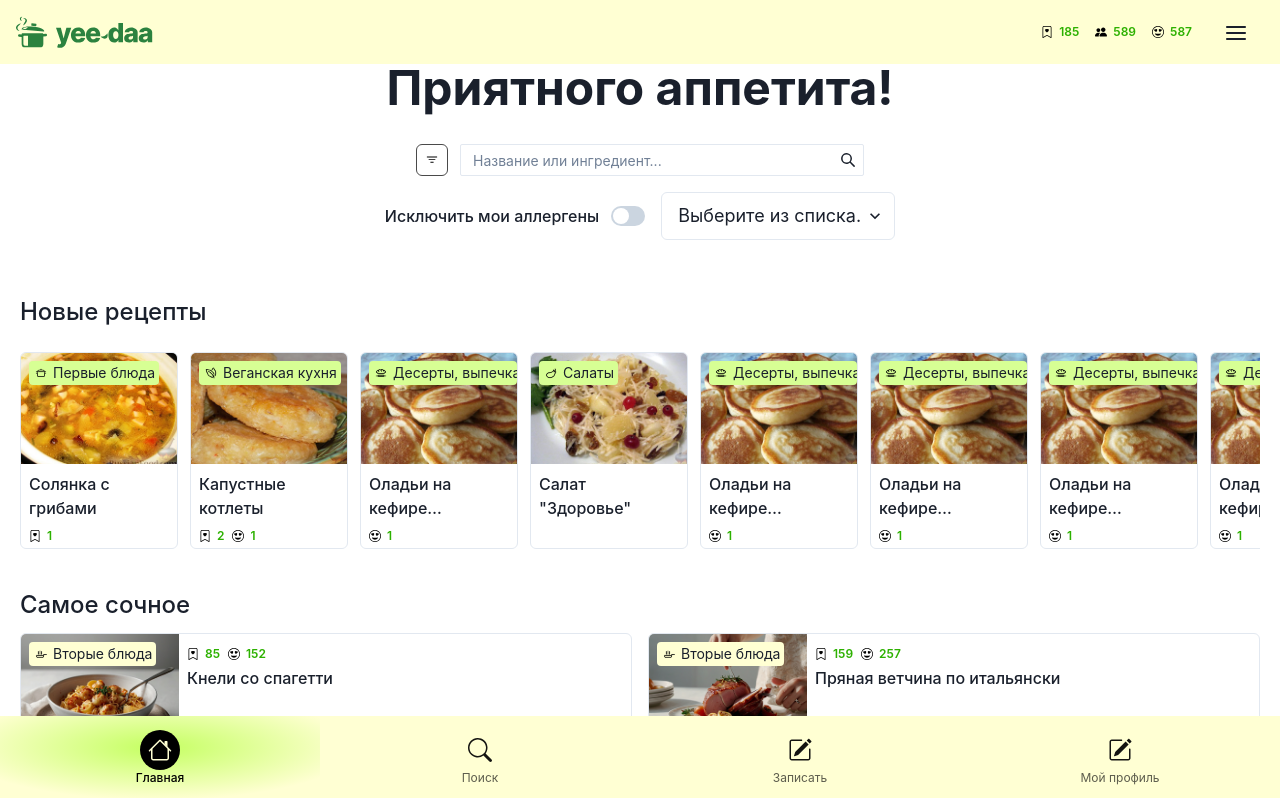
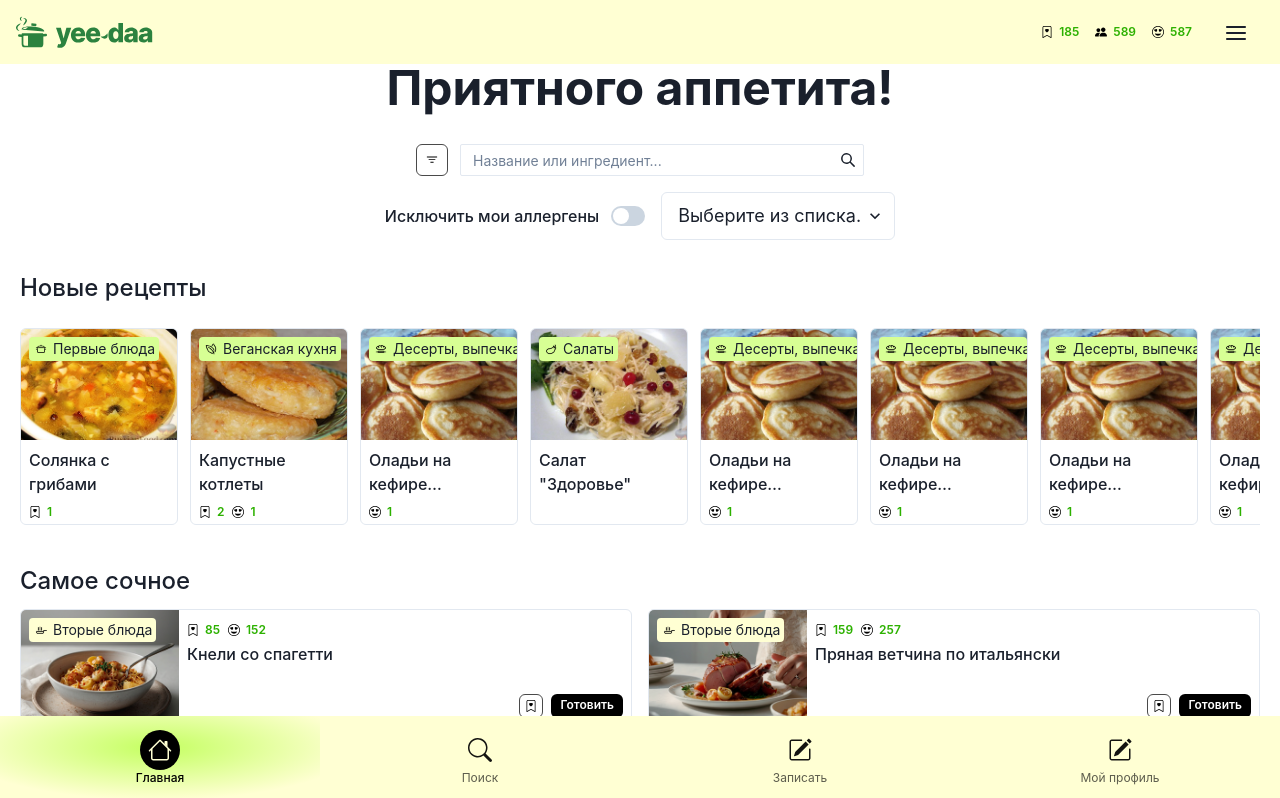
Before and after one commit to ClevertecFrontendLab/sergioivanov008, a React (Vite) app: page / in a window 1280 px wide. Shown: the top 798 px of the page. Built offline with nearby package versions, Linux system fonts and the light colour scheme.

Commit message:
refactor(newrecipessection): change style

```diff
--- a/src/components/new-recipes-section/NewRecipesSection.tsx
+++ b/src/components/new-recipes-section/NewRecipesSection.tsx
@@ -6,7 +6,7 @@ import { NEW_RECIPES_DATA, TITLES } from '~/constants';
 
 export function NewRecipesSection() {
     return (
-        <Flex direction='column' gap={6} mt='24px' mb='40px'>
+        <Flex direction='column' gap={6} mb='40px'>
             <SectionTitle title={TITLES.newRecipes} />
             <Box position='relative'>
                 <Box overflow='hidden'>
```
